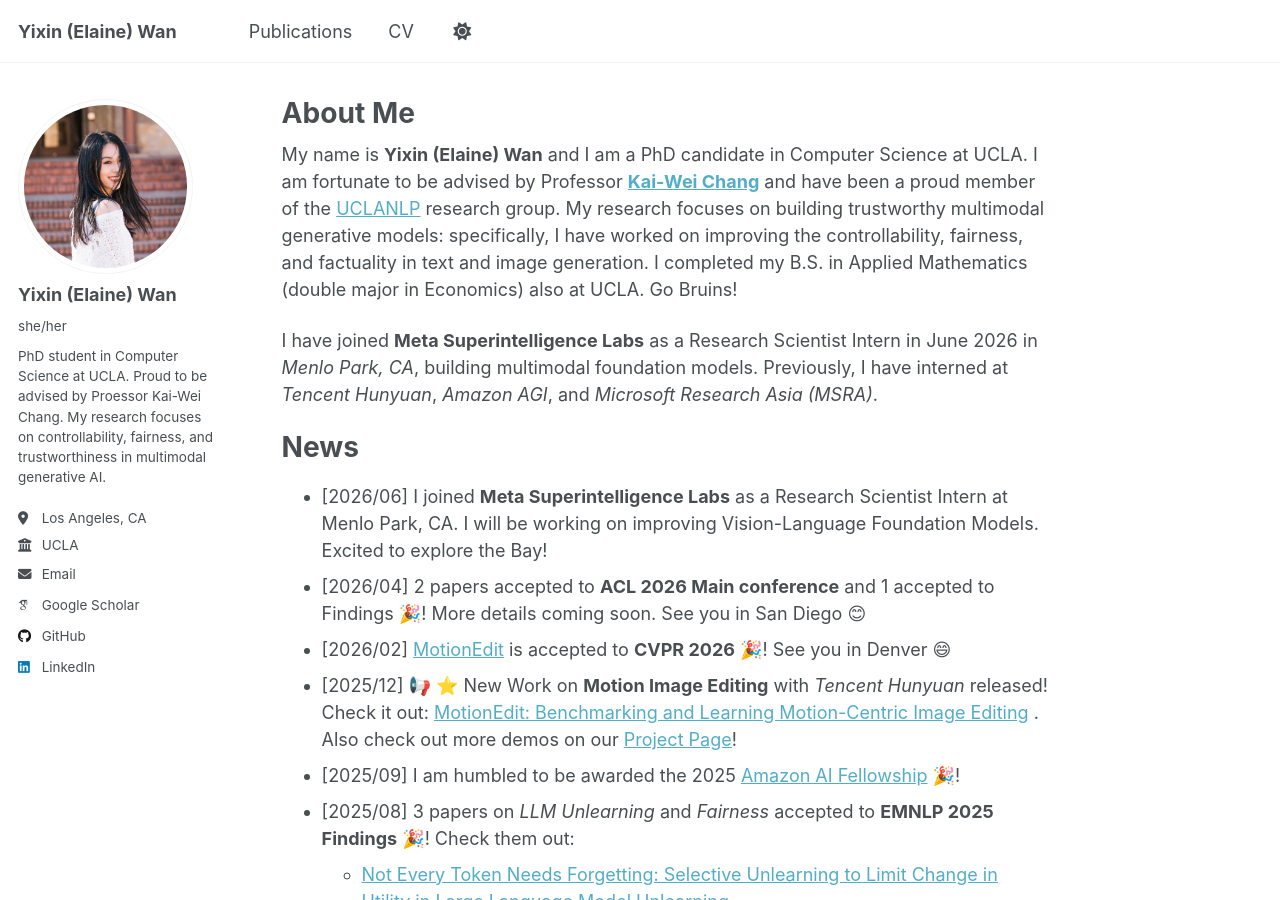
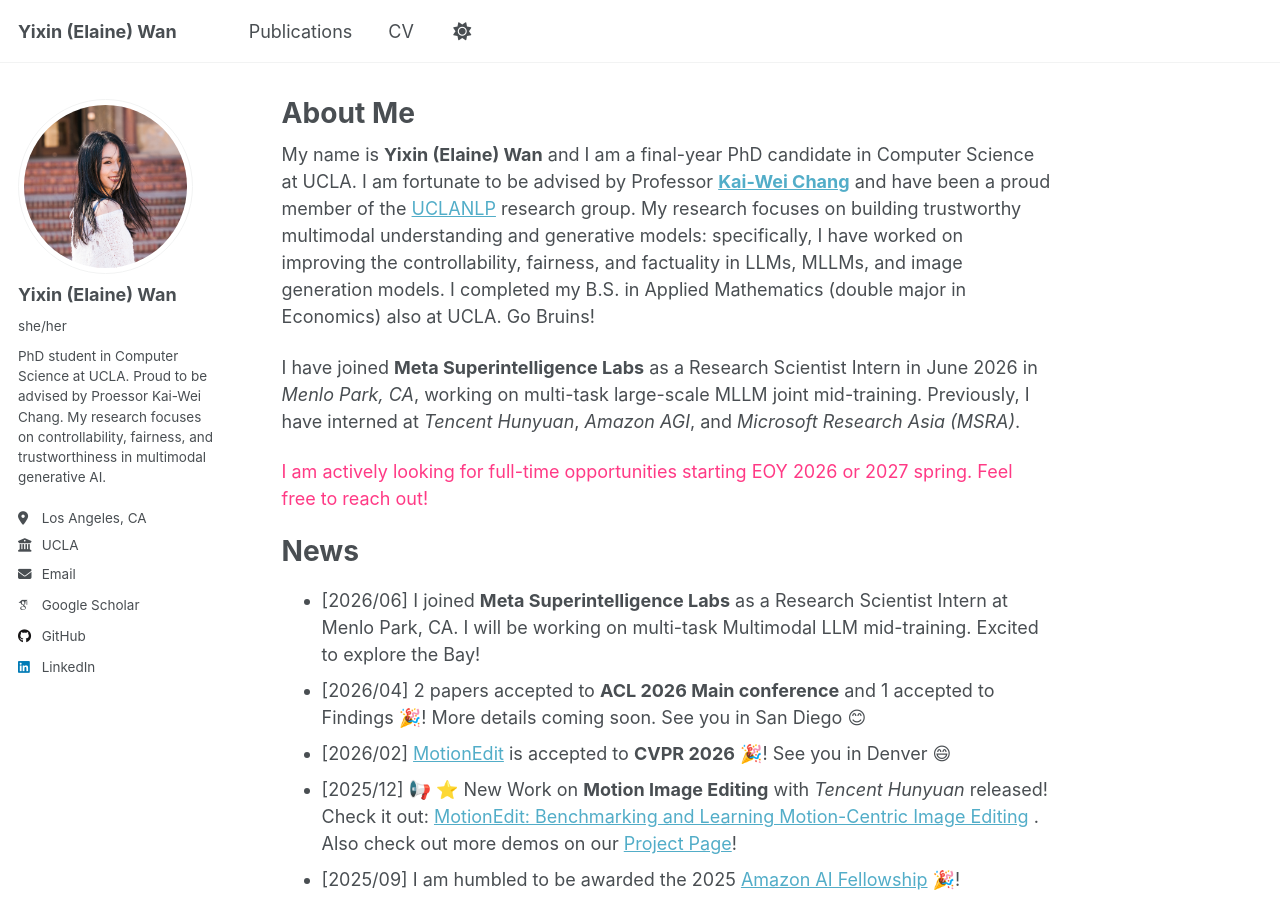
Before and after one commit to elainew728/elainew728.github.io, a Jekyll site: the page built from _pages/about.md, in a window 1280 px wide and 900 px high. Built offline with Jekyll 4.4.1, drawn with Linux system fonts in a browser that asks for light colours; some web fonts are replaced; a script that is not in the unit is left out.

Commit message:
Update resume and description

```diff
--- a/_pages/about.md
+++ b/_pages/about.md
@@ -7,13 +7,15 @@ redirect_from:
   - /about.html
 ---
 
-My name is **Yixin (Elaine) Wan** and I am a PhD candidate in Computer Science at UCLA. I am fortunate to be advised by Professor [**Kai-Wei Chang**](https://web.cs.ucla.edu/~kwchang/) and have been a proud member of the [UCLANLP](https://web.cs.ucla.edu/~kwchang/members/) research group. My research focuses on building trustworthy multimodal generative models: specifically, I have worked on improving the controllability, fairness, and factuality in text and image generation. I completed my B.S. in Applied Mathematics (double major in Economics) also at UCLA. Go Bruins!
+My name is **Yixin (Elaine) Wan** and I am a final-year PhD candidate in Computer Science at UCLA. I am fortunate to be advised by Professor [**Kai-Wei Chang**](https://web.cs.ucla.edu/~kwchang/) and have been a proud member of the [UCLANLP](https://web.cs.ucla.edu/~kwchang/members/) research group. My research focuses on building trustworthy multimodal understanding and generative models: specifically, I have worked on improving the controllability, fairness, and factuality in LLMs, MLLMs, and image generation models. I completed my B.S. in Applied Mathematics (double major in Economics) also at UCLA. Go Bruins!
 
-I have joined **Meta Superintelligence Labs** as a Research Scientist Intern in June 2026 in *Menlo Park, CA*, building multimodal foundation models. Previously, I have interned at *Tencent Hunyuan*, *Amazon AGI*, and *Microsoft Research Asia (MSRA)*.
+I have joined **Meta Superintelligence Labs** as a Research Scientist Intern in June 2026 in *Menlo Park, CA*, working on multi-task large-scale MLLM joint mid-training. Previously, I have interned at *Tencent Hunyuan*, *Amazon AGI*, and *Microsoft Research Asia (MSRA)*.
+
+<span style="color: #ff3a85;">I am actively looking for full-time opportunities starting EOY 2026 or 2027 spring. Feel free to reach out!</span>
 
 News
 ======
-* [2026/06] I joined **Meta Superintelligence Labs** as a Research Scientist Intern at Menlo Park, CA. I will be working on improving Vision-Language Foundation Models. Excited to explore the Bay!
+* [2026/06] I joined **Meta Superintelligence Labs** as a Research Scientist Intern at Menlo Park, CA. I will be working on multi-task Multimodal LLM mid-training. Excited to explore the Bay!
 * [2026/04] 2 papers accepted to **ACL 2026 Main conference** and 1 accepted to Findings 🎉! More details coming soon. See you in San Diego 😊
 * [2026/02] [MotionEdit](https://arxiv.org/abs/2512.10284) is accepted to **CVPR 2026** 🎉! See you in Denver 😄
 * [2025/12] 📢 ⭐️ New Work on **Motion Image Editing** with *Tencent Hunyuan* released! Check it out: [MotionEdit: Benchmarking and Learning Motion-Centric Image Editing](https://arxiv.org/abs/2512.10284) . Also check out more demos on our [Project Page](https://motion-edit.github.io/)!
```
Also changed, not shown: _pages/cv.md (+1 -1 lines), 1 other file.
